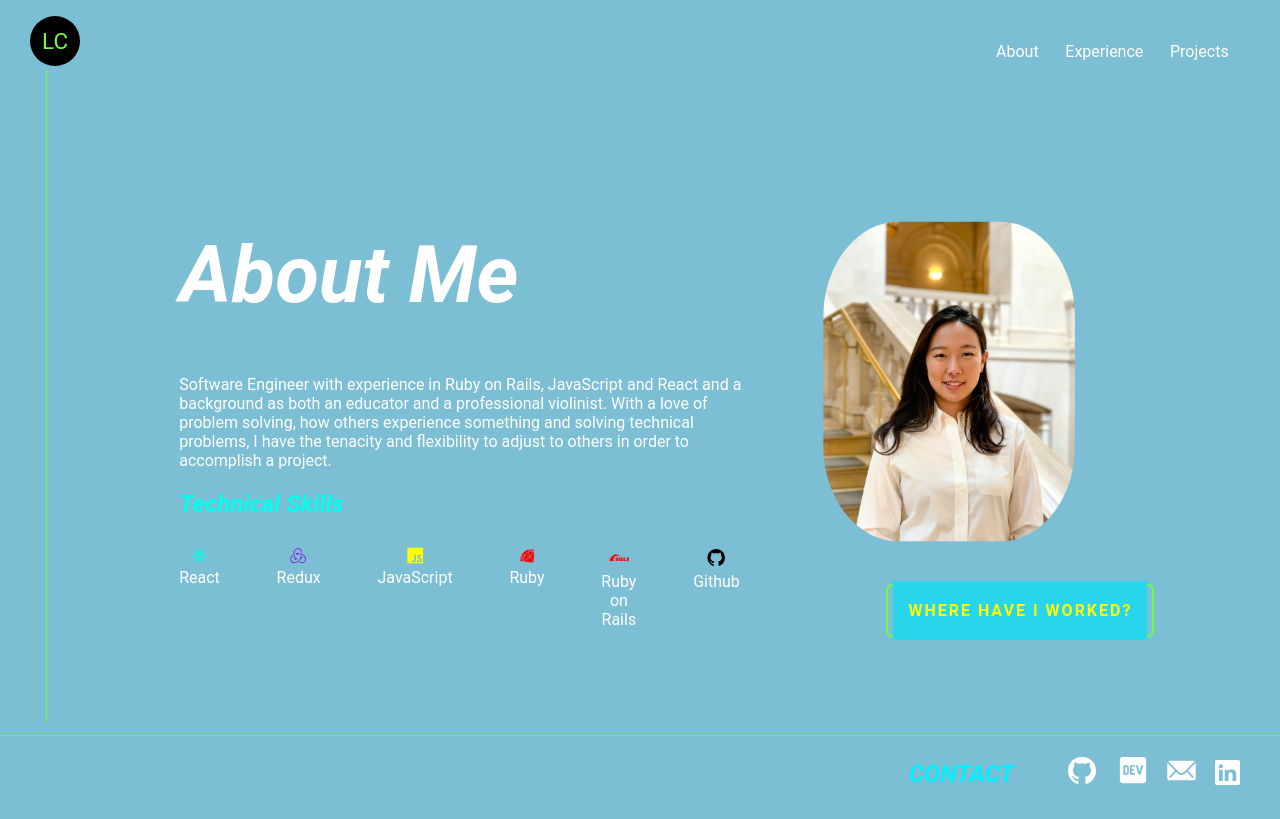
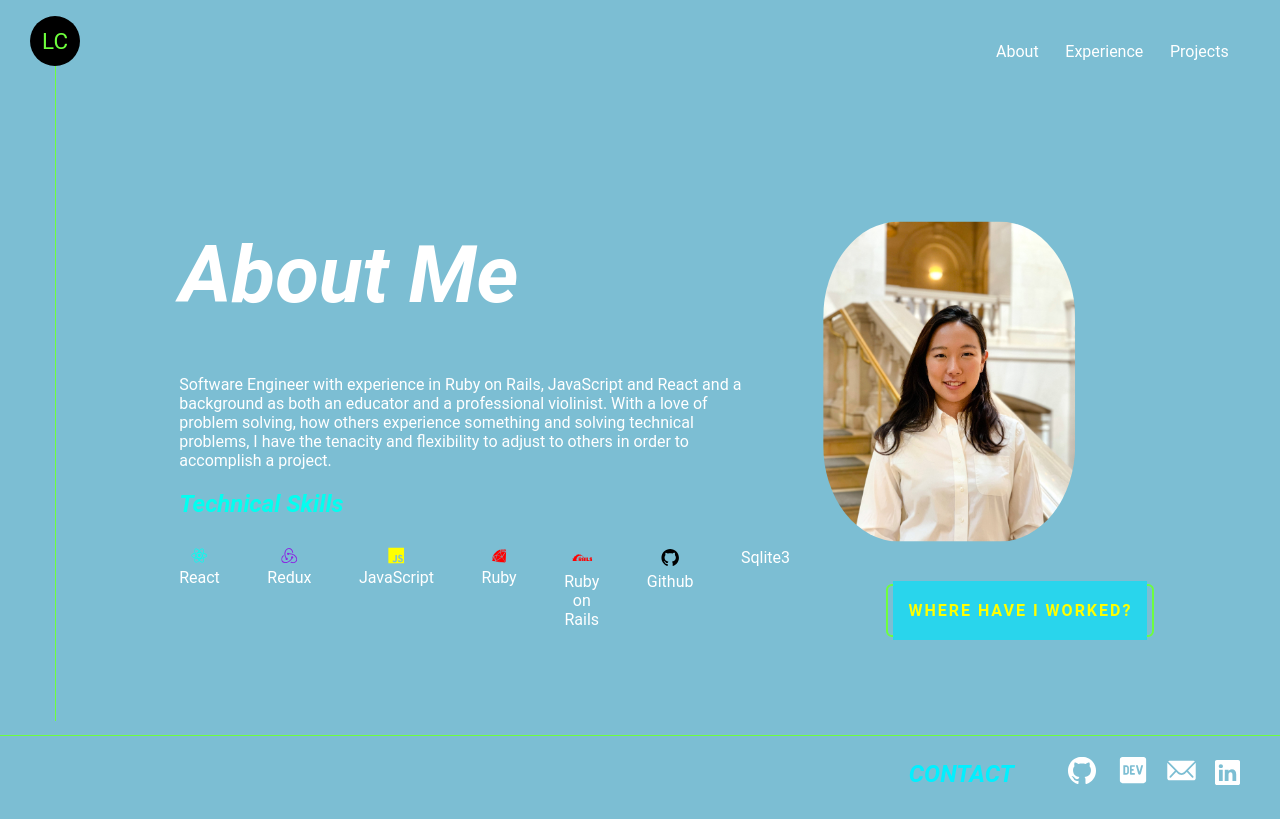
Before and after one commit to lycho33/Portfolio, a React (Create React App) app: page /about in a window 1280 px wide. Built offline with nearby package versions, Linux system fonts and the light colour scheme.

Commit message:
fixed position for vertical line styling

```diff
--- a/package.json
+++ b/package.json
@@ -10,6 +10,7 @@
     "@testing-library/react": "^12.1.2",
     "@testing-library/user-event": "^13.5.0",
     "framer-motion": "^6.2.6",
+    "linked-list": "^3.0.2",
     "react": "^17.0.2",
     "react-dom": "^17.0.2",
     "react-icons": "^4.3.1",
--- a/src/App.js
+++ b/src/App.js
@@ -1,6 +1,6 @@
 import './css/App.css';
-import React, { useState } from "react"
-import { Route, Routes, useLocation } from 'react-router-dom'
+import React, { useState, useEffect } from "react"
+import { Route, Routes, useLocation, useNavigate } from 'react-router-dom'
 import Home from './pages/Home'
 import Nav from './margins/Nav'
 import Footer from './margins/Footer'
@@ -15,6 +15,26 @@ function App() {
   const location = useLocation();
 
   const [showNav, setShowNav] = useState(false)
+
+  const navigate = useNavigate()
+
+  useEffect(() => {
+    window.onwheel = e => {
+      e.preventDefault()
+      if(e.deltaY >= 0){
+        console.log('Scroll Down')
+        console.log(location.pathname)
+        navigate('/experience')
+      } else {
+        console.log('Scroll Up')
+        console.log(location.pathname)
+        navigate('/')
+      }
+    }
+  }, {passive: true})
+  //depending on the location
+  //array with location and navigate to the experience
+  //linkedList
 
   return (
     <div className='App'>
--- a/src/css/About.css
+++ b/src/css/About.css
@@ -29,7 +29,7 @@
 }
 
 .languages, li {
-    padding-right: 11%;
+    padding-right: 9%;
 }
 
 /* Button style */
--- a/src/css/App.css
+++ b/src/css/App.css
@@ -19,9 +19,10 @@ h1 {
 /* vertical styling */
 .vl {
   border-left: 1px solid #6EFF3C;
-  height: 81.5vh;
+  height: 82.3vh;
+  /* height: 663px; */
   position: absolute;
-  left: 3.8%;
+  left: 58px;
   margin-left: -3px;
-  top: 8.75%;
+  top: 63px;
 }
--- a/src/css/Experience.css
+++ b/src/css/Experience.css
@@ -1,5 +1,5 @@
 .experienceContainer{
-    width: 80vw;
+    width: 70vw;
     height: 60vh;
     position: absolute;
     left: 57%;
@@ -29,7 +29,7 @@
 }
 
 li{
-    margin-bottom: 9px;
+    margin-bottom: 20px;
     text-align: justify;
 }
 
--- a/src/css/Footer.css
+++ b/src/css/Footer.css
@@ -6,6 +6,8 @@
     border-top: 1px solid #6EFF3C;
     height: 8vh;
     width: auto;
+    z-index: 1;
+    background-color: #7CBED3;
 }
 
 .info--flexbox {
--- a/src/css/Header.css
+++ b/src/css/Header.css
@@ -17,6 +17,8 @@ header{
     background-color: black;
     border-radius: 50%;
     float: left;
+    position: relative;
+    z-index: 2;
 }
 
 .circle p {
--- a/src/margins/Header.js
+++ b/src/margins/Header.js
@@ -3,7 +3,7 @@ import { Link } from 'react-router-dom'
 import { VscMenu } from "react-icons/vsc";
 import '../css/Header.css'
 
-function Header({showNav, setShowNav}) {
+function Header() {
 
   return <header>
       <Link to="/">
@@ -18,9 +18,6 @@ function Header({showNav, setShowNav}) {
           <Link to="/projects" style={{ textDecoration: 'none' }}><li>Projects</li></Link>
         </ul>
       </div>
-      {/* <div className='icon hamburger'>
-        <VscMenu size={40} onClick={() => setShowNav(!showNav)}/>
-      </div> */}
   </header>;
 }
 
--- a/src/pages/About.js
+++ b/src/pages/About.js
@@ -1,5 +1,6 @@
-import React from 'react';
+import React, { useEffect } from 'react';
 import ProfilePic from '../image/profilePic.jpg'
+import { useNavigate } from 'react-router-dom'
 import '../css/About.css'
 import {motion} from 'framer-motion'
 import { Link } from 'react-router-dom'
@@ -25,6 +26,9 @@ const containerVariants = {
 }
 
 function About() {
+
+
+
   return (
     <div>
       <div className='vl'></div>
@@ -47,6 +51,7 @@ function About() {
                 <li><DiRuby color="red"/> Ruby</li>
                 <li><SiRubyonrails color='red' size={20}/> Ruby on Rails</li>
                 <li><AiFillGithub color='black' size={20}/> Github</li>
+                <li>Sqlite3</li>
               </ul>
             </div>
             <img src={ProfilePic} alt="Profile Pic" />
--- a/src/pages/Experience.js
+++ b/src/pages/Experience.js
@@ -46,7 +46,6 @@ function Experience() {
                   <li>Collaborated with the digital learning management team to build a prototype network platform for the university global community, to build a strong user-base for the university`s digital courses and help build the online brand </li>
                   <li>Investigated LMS digital training platforms (MOOCs, commercial websites) for Indiana University`s Jacob School of Music (JSoM) to optimize the school`s positioning in the market</li>
                   <li>Created a competitive analysis amongst 15 major collegiate music universities, 4 MOOCs platforms and 4 commercial online music services</li>
-                  <li>Co-created with the Chair of the Dean`s Advisory Council; Consulted JSoM`s potential trajectory for a 2020 pilot online music training program with forecasts of potential return on investment. </li>
                 </TabPanel>
                 <TabPanel tabId='vertical-tab-two' className="description">
                   <h2>Intern</h2>
--- a/src/pages/Home.js
+++ b/src/pages/Home.js
@@ -1,5 +1,6 @@
 import React from 'react';
 import '../css/Home.css'
+import DoublyLInkedList from '../linkedlists/DoublyLInkedList'
 import {motion} from 'framer-motion'
 import { Link } from 'react-router-dom'
 
@@ -32,6 +33,7 @@ function Home() {
           <div className='intro'>
             <h1>Lydia Cho</h1>
             <h2 className='title'>Full-Stack Software Engineer</h2>
+            {/* <DoublyLInkedList /> */}
           </div>
 
           <div className='btn-container'>
```
Also changed, not shown: src/linkedlists/DoublyLInkedList.js (added, +36 -0 lines), 1 other file (tests, documents, lock files or other folders).
